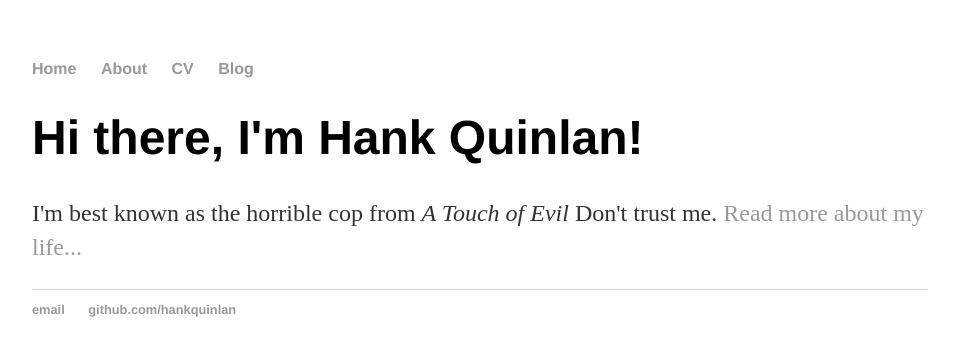
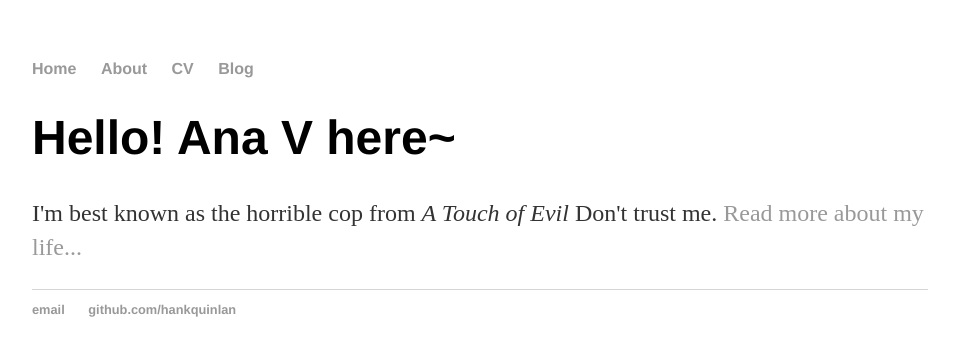
Before and after one commit to helloanavee/helloanavee.github.io, a Jekyll site: the page built from index.html, in a window 1280 px wide. Shown: the top 356 px of the page, without its empty margins (160-1115 px from the left). Built offline with Jekyll 4.4.1, drawn with Linux system fonts in a browser that asks for light colours.

Commit message:
edit index,html
customizing index to fit my personal profile

```diff
--- a/index.html
+++ b/index.html
@@ -1,8 +1,8 @@
 ---
 layout: default
-title: Hank Quinlan, Horrible Cop
+title: Ana Vasquez, always curious
 ---
 <div class="blurb">
-	<h1>Hi there, I'm Hank Quinlan!</h1>
+	<h1>Hello! Ana V here~</h1>
 	<p>I'm best known as the horrible cop from <em>A Touch of Evil</em> Don't trust me. <a href="/about">Read more about my life...</a></p>
 </div><!-- /.blurb -->
```
